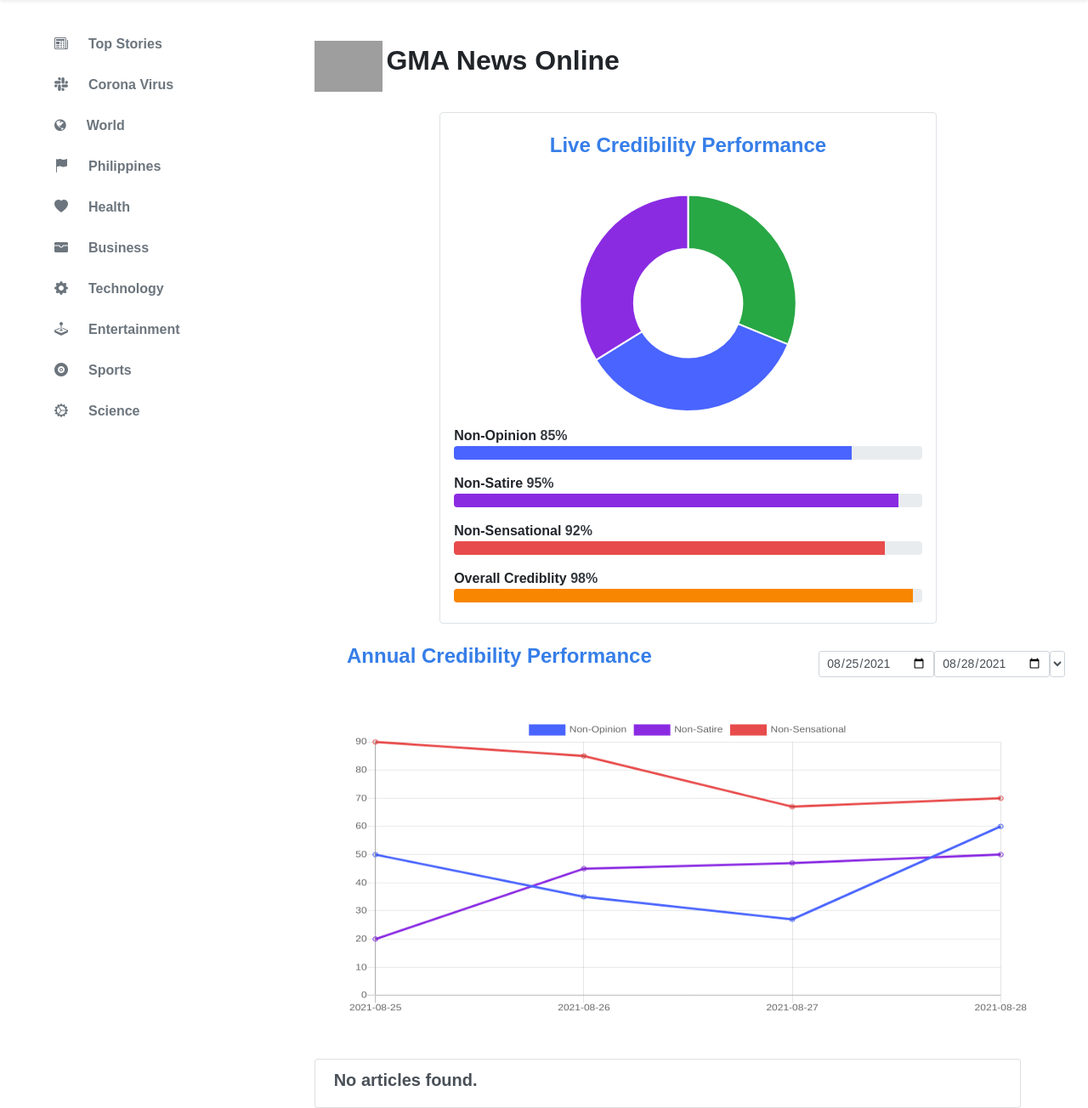
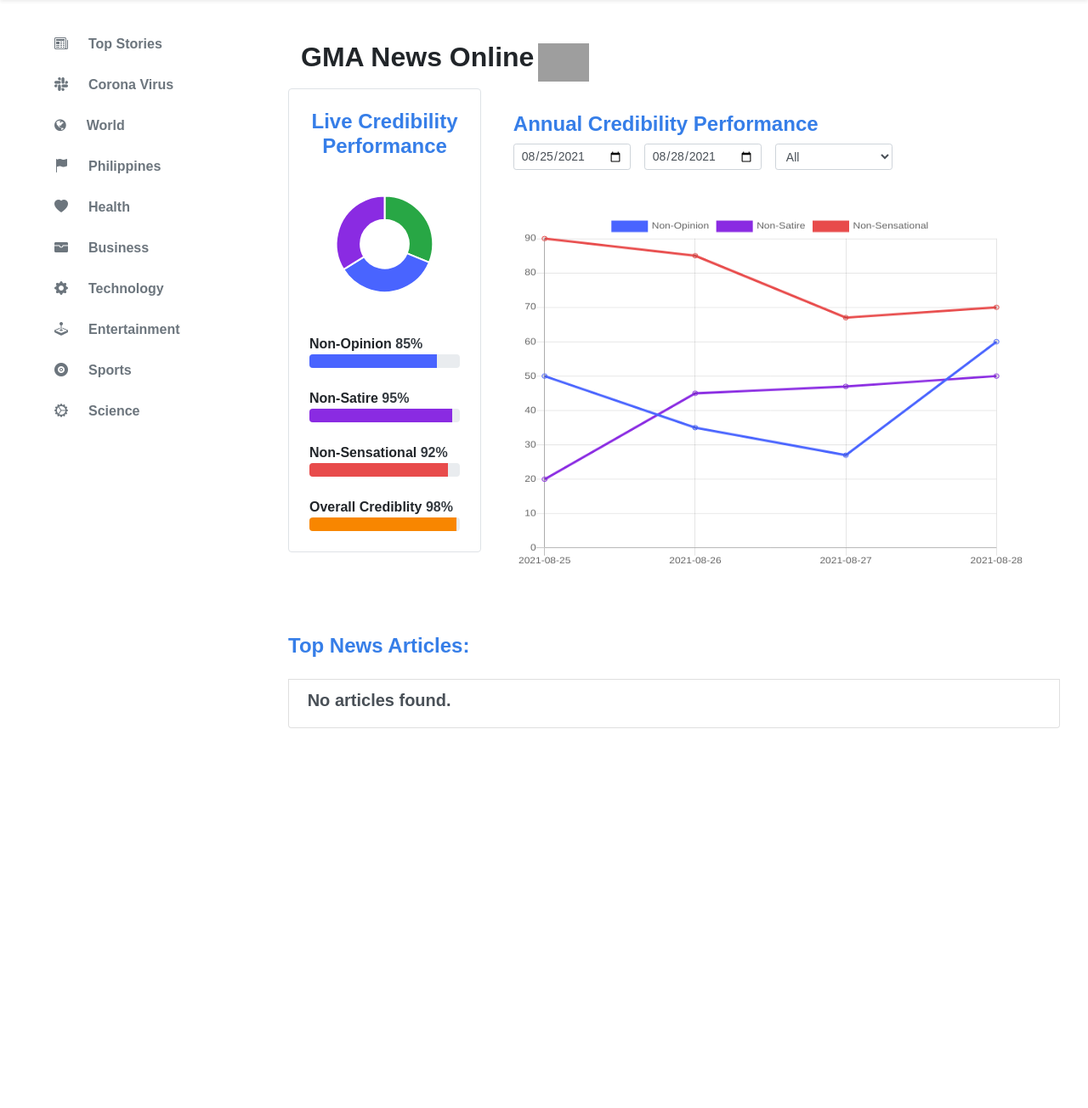
Before and after one commit to jeceeobrero/https---github.com-peterson1999-projectveritas, a Django app: page /newsoutlet/newsoutlet in a window 1280 px wide. Shown: the part 153-1457 px from the top of the page at 85% size. After the commit the page ends 1010 px from the top, so only its background shows below. Run offline with Django 3.2, Linux system fonts and the light colour scheme; some libraries are stand-ins or nearby versions; grey boxes are pictures that could not be loaded.

Commit message:
fixed responsiveness for newsoutlet

```diff
--- a/newsoutlet/templates/outlet.html
+++ b/newsoutlet/templates/outlet.html
@@ -6,17 +6,18 @@
 {% endblock %}
 
 {% block content %}
-<div class="col row container px-0 mt-5 mx-3">
-    <div class="col-12 mainContent mainOutlet container-fluid mx-0 pl-5">
-        <img class="d-inline" src="https://lh3.googleusercontent.com/8GleZQjeJCLTgJ15oi46EG6mSpoLq48dycNE8Zfdxan2-_2IaFxqI9HfC6f0bhf3DKQ" width="80">
+<div class="col row container px-0 mt-5 mx-0">
+    <div class="col-12 mainContent mainOutlet container-fluid mx-0 px-5">
         <h2 class="d-inline font-weight-bold mt-5">GMA News Online</h2>
-            <div class="row justify-content-md-center mt-2 p-3">
-                <div class="col col-md-8 col-sm-12 border border-1 rounded py-4 px-0" id="donutchart">
+        <img class="d-inline" src="https://lh3.googleusercontent.com/8GleZQjeJCLTgJ15oi46EG6mSpoLq48dycNE8Zfdxan2-_2IaFxqI9HfC6f0bhf3DKQ" width="60">
+            <div class="row justify-content-md-center mt-2">
+                <div class="col col-md-3 col-sm-12 border border-1 rounded py-4 px-2 overflow-hidden" id="donutchart">
                     <span class="headerBlue font-weight-bold p-0 text-center"><h4 class="font-weight-bold">Live Credibility Performance</h4></span>
-                    <canvas id="liveCredPerf"></canvas>
-
-                    <div class="px-3">
-                        <div class="pt-3">
+                    <div >
+                        <canvas id="liveCredPerf"></canvas>
+                    </div>
+                    <div class="container-fluid px-3 pt-4">
+                        <div class="pt-4">
                             <h6 class="font-weight-bold d-inline ">Non-Opinion</h6>
                             <h6 class="text-dark my-0 py-0 d-inline">85%</h6>
                             <div class="col-12 progress px-0">
@@ -24,7 +25,7 @@
                             </div>
                         </div>
 
-                        <div class="pt-3">
+                        <div class="pt-4">
                             <h6 class="font-weight-bold d-inline ">Non-Satire</h6>
                             <h6 class="text-dark my-0 py-0 d-inline">95%</h6>
                             <div class="col-12 progress px-0">
@@ -32,7 +33,7 @@
                             </div>
                         </div>
 
-                        <div class="pt-3">
+                        <div class="pt-4">
                             <h6 class="font-weight-bold d-inline ">Non-Sensational</h6>
                             <h6 class="text-dark my-0 py-0 d-inline">92%</h6>
                             <div class="col-12 progress px-0">
@@ -40,23 +41,23 @@
                             </div>
                         </div>
 
-                        <div class="pt-3">
+                        <div class="pt-4">
                             <h6 class="font-weight-bold d-inline ">Overall Crediblity</h6>
                             <h6 class="text-dark my-0 py-0 d-inline">98%</h6>
                             <div class="col-12 progress px-0">
                                 <div class="progress-bar bgOrange" role="progressbar" style="width: 98%" aria-valuenow="{{article.relevancy_score}}" aria-valuemin="0" aria-valuemax="100"></div>
                             </div>
                         </div>
-
                     </div>
                 </div>
-                <div class="col col-md-auto col-sm-12 pt-3 px-4 mx-auto">
-                    <div class="row mt-2">
-                        <h4 class="col col-md-8 col-sm-12 font-weight-bold d-inline"><span class="headerBlue font-weight-bold p-0">Annual Credibility Performance</span></h4>
-                        <div class="mt-2 mx-auto col-md-4 col-sm-12 d-inline-flex">
-                            <input class="form-control form-control-sm" type="date" id="startdate" onchange="filterData()" value="2021-08-25">
-                            <input class="form-control form-control-sm" type="date" id="enddate" onchange="filterData()" value="2021-08-28">
-                            <select class="form-control form-control-sm" id="metric" onchange="filterData()">
+                <div class="col col-md-8 col-sm-12 py-3 px-0 mx-auto yearChart" style="height: 500px;">
+                    <div class="d-flex justify-content-between flex-wrap mt-2">
+                        <h4 class="font-weight-bold d-inline m-0 my-1">
+                            <span class="headerBlue font-weight-bold p-0">Annual Credibility Performance</span></h4>
+                        <div class="d-inline-flex m-0 p-0 my-1">
+                            <input class="form-control form-control-sm mr-2" type="date" id="startdate" onchange="filterData()" value="2021-08-25">
+                            <input class="form-control form-control-sm mx-2" type="date" id="enddate" onchange="filterData()" value="2021-08-28">
+                            <select class="form-control form-control-sm mx-2" id="metric" onchange="filterData()">
                                 <option value="All">All</option>
                                 <option value="Non-Opinion">Non-Opinion</option>
                                 <option value="Non-Satire">Non-Satire</option>
@@ -64,10 +65,12 @@
                             </select>
                         </div>
                     </div>
-                    <canvas class="mx-auto pt-5" id="myChart" style="max-width:1000px"></canvas>
+                    <canvas class="mx-auto pt-5" id="myChart"></canvas>
                 </div>
             </div>
-            <div class="list-group mt-3 pr-5">
+
+            <div class="row justify-content-md-center list-group mt-5 pt-5">
+                <span class="headerBlue font-weight-bold p-0"><h4 class="font-weight-bold">Top News Articles:</h4></span>
                 {% if top_articles %}
                     {% for article,titles,dates,images in top_articles %}
                             <div class="list-group-item list-group-item-action flex-column align-items-start mt-3 border rounded">
@@ -164,13 +167,15 @@
         legend: { display: false,},
         tooltips: {enabled: true},
         hover: {mode: null},
-        title: { display: true,}
+        title: { display: true,},
+        maintainAspectRatio: false
       }
     });
     </script>
 
     <script>
         // setup
+
         const dates = ['2021-08-25', '2021-08-26', '2021-08-27', '2021-08-28'];
         const data_nonopinion = [50,35,27,60];
         const data_nonsatire = [20,45,47,50];
@@ -228,8 +233,9 @@
                             beginAtZero: true
                         }
                     }]
-                }
-            }
+                },
+                maintainAspectRatio: false,
+            },
         };
 
         // render init block
```
